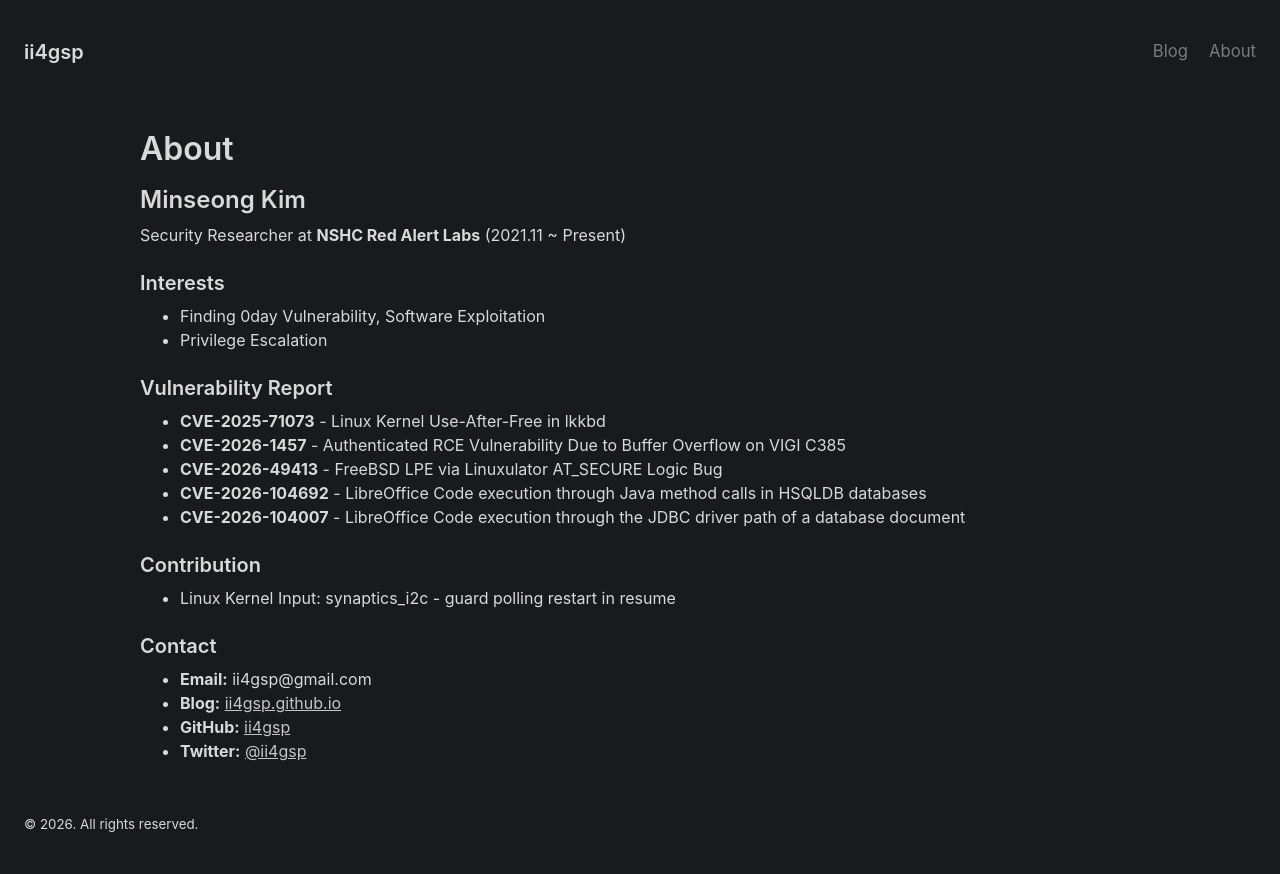
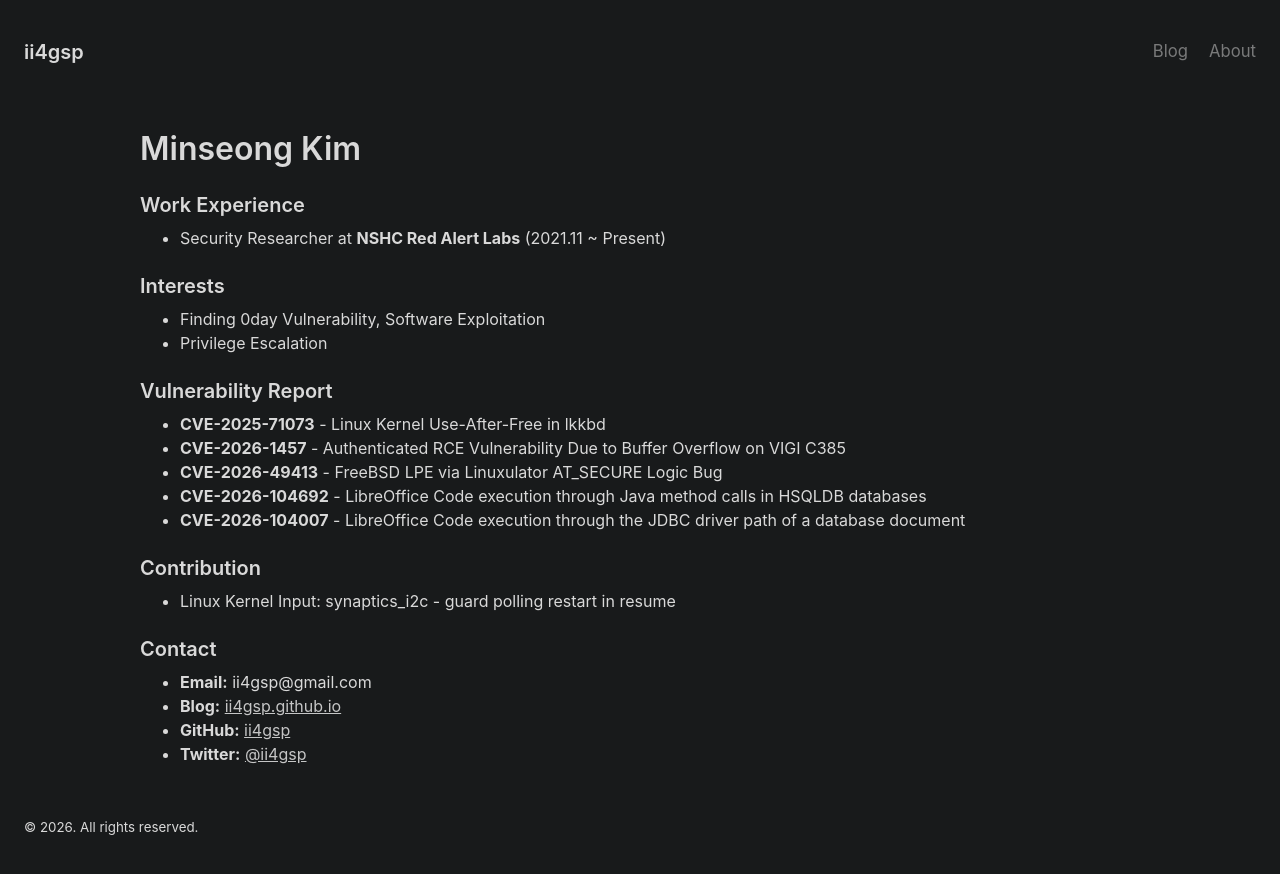
Before and after one commit to ii4gsp/ii4gsp.github.io, a Jekyll site: the page built from about.md, in a window 1280 px wide. Shown: the top 874 px of the page. Built offline with Jekyll 4.4.1, drawn with Linux system fonts in a browser that asks for light colours.

Commit message:
Update about.md

```diff
--- a/about.md
+++ b/about.md
@@ -1,11 +1,10 @@
 ---
 layout: page
-title: About
+title: Minseong Kim
 ---
 
-## Minseong Kim
-
-Security Researcher at **NSHC Red Alert Labs** (2021.11 ~ Present)
+### Work Experience
+- Security Researcher at **NSHC Red Alert Labs** (2021.11 ~ Present)
 
 ### Interests
 
```
